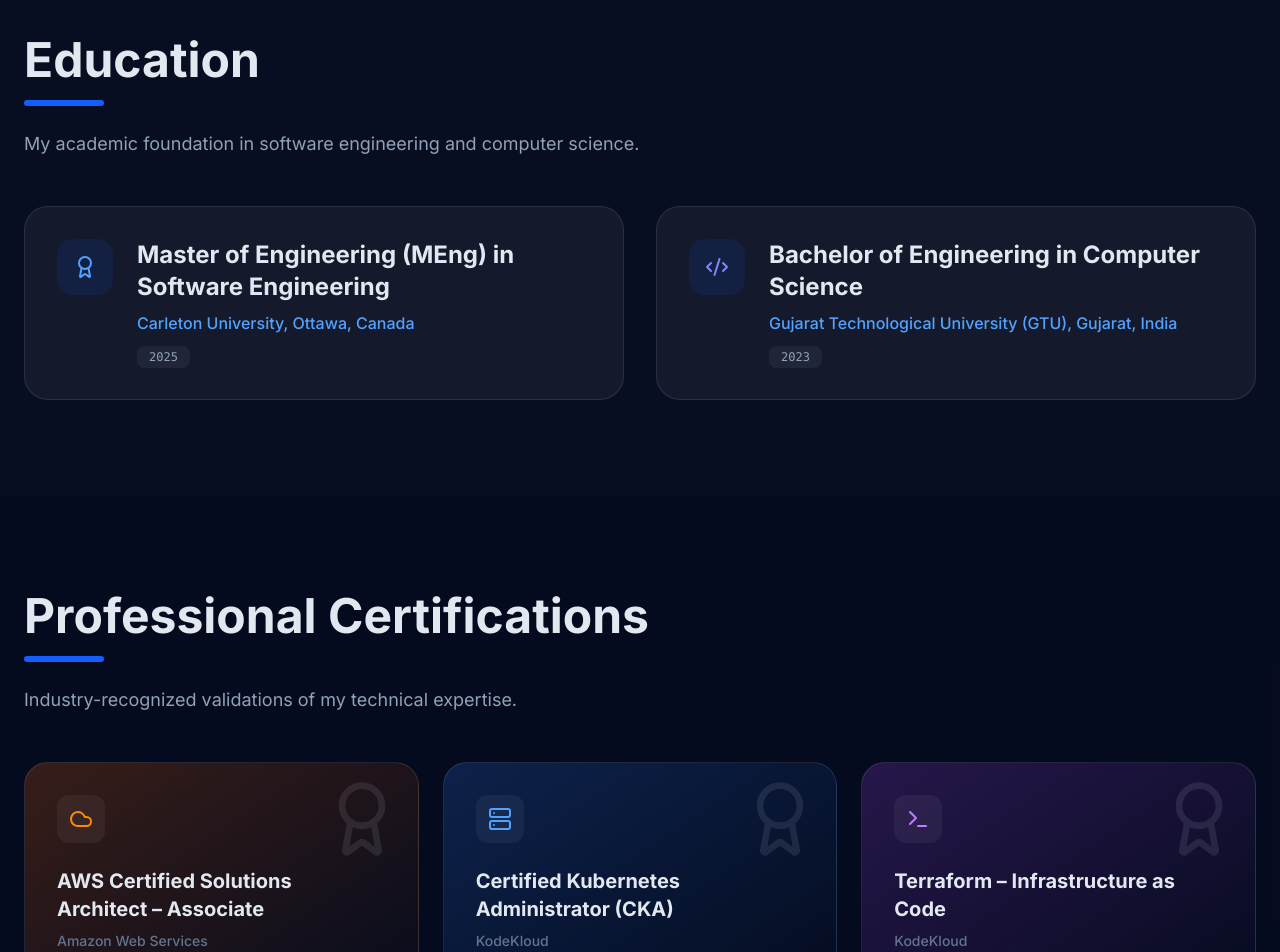
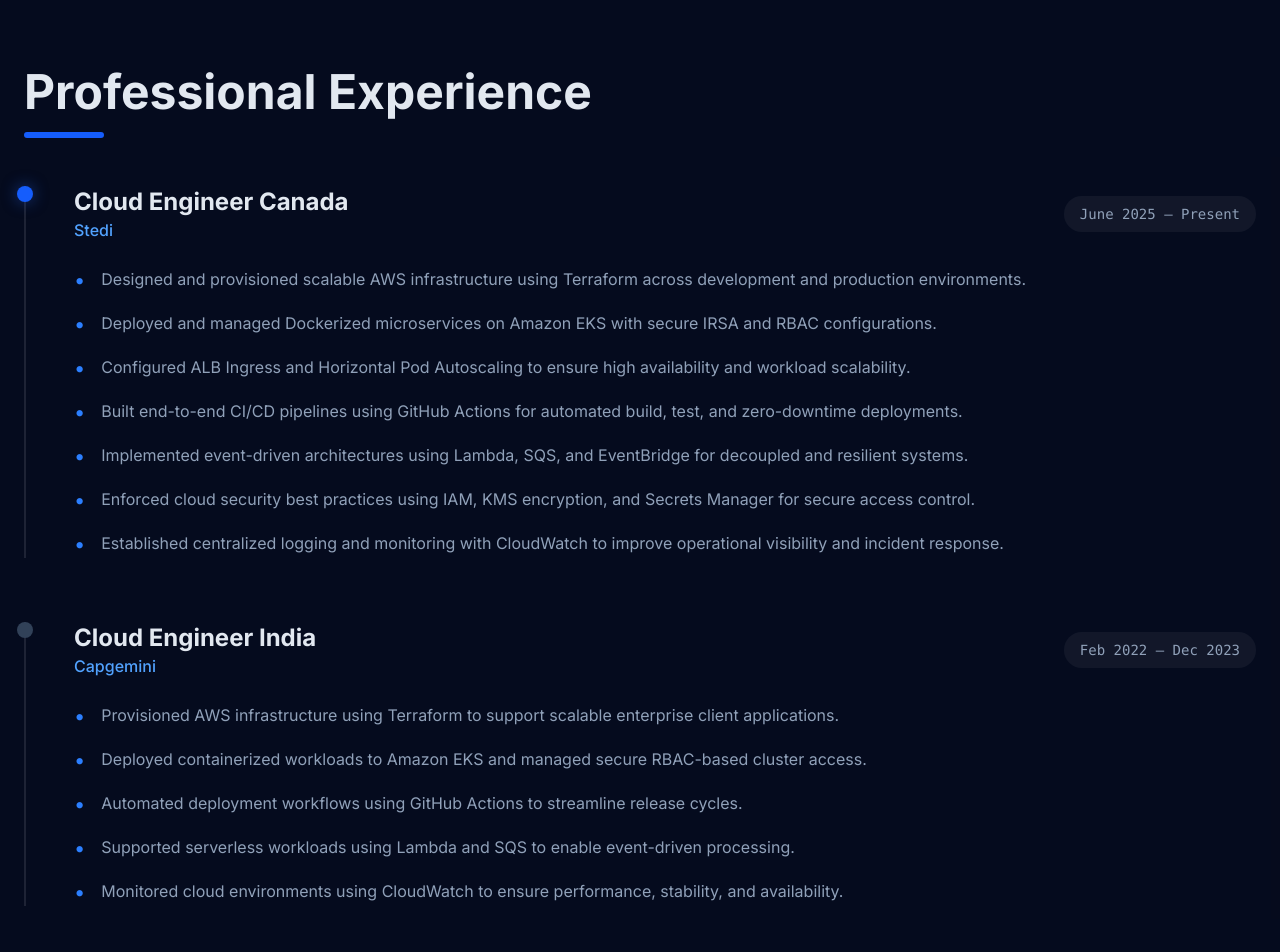
Before and after one commit to Rishi-Cs-ms/rishimajmudar.me, a React (Vite) app: page / in a window 1280 px wide. Shown: the part 860-1812 px from the top of the page. Built offline with nearby package versions, Linux system fonts and the light colour scheme.

Commit message:
changes in ui and resume

```diff
--- a/src/App.jsx
+++ b/src/App.jsx
@@ -30,11 +30,11 @@
 
   const navLinks = [
     { name: 'Home', href: '#home' },
+    { name: 'Experience', href: '#experience' },
     { name: 'Education', href: '#education' },
     { name: 'Certifications', href: '#certifications' },
+    { name: 'Skills', href: '#skills' },
     { name: 'Projects', href: '#projects' },
-    { name: 'Experience', href: '#experience' },
-    { name: 'Skills', href: '#skills' },
     { name: 'Contact', href: '#contact' },
   ];
 
@@ -146,7 +146,7 @@
           </span>
         </h1>
         <p className="text-xl text-slate-400 font-light leading-relaxed max-w-xl mb-10">
-          AWS Certified Cloud Engineer building secure, scalable, and production-ready cloud architectures on AWS. Specialized in Infrastructure as Code (Terraform), Amazon EKS, and serverless systems.
+          AWS Certified Cloud Engineer with nearly 3 years of experience designing and deploying scalable, highly available infrastructure on AWS. Experienced in Terraform-based infrastructure as code, Amazon EKS deployments, and CI/CD automation.
         </p>
         <div className="flex flex-col sm:flex-row items-center gap-4 justify-center md:justify-start">
           <a href="#projects" className="px-8 py-4 bg-white text-slate-950 rounded-2xl font-bold hover:scale-105 transition-all flex items-center gap-2 group">
@@ -299,19 +299,24 @@
 const Skills = () => {
   const categories = [
     {
-      title: 'Cloud (AWS)',
+      title: 'Cloud & Security',
       icon: <Cloud />,
-      skills: ['EC2', 'VPC', 'IAM', 'S3', 'RDS', 'Lambda', 'API Gateway', 'CloudFront', 'Route53', 'WAF', 'CloudWatch', 'Auto Scaling', 'EKS']
+      skills: ['EC2', 'VPC', 'IAM', 'S3', 'RDS', 'Lambda', 'API Gateway', 'CloudFront', 'Route53', 'WAF', 'EKS', 'Auto Scaling', 'CloudWatch', 'KMS', 'Secrets Manager', 'SQS', 'SNS', 'EventBridge', 'ECR']
     },
     {
       title: 'Infrastructure & Containers',
       icon: <Server />,
-      skills: ['Terraform (IaC)', 'Docker', 'Kubernetes', 'Amazon EKS', 'HPA', 'RBAC']
+      skills: ['Terraform (Modules/Backend)', 'Docker', 'Kubernetes', 'Amazon EKS', 'Helm (basic)', 'HPA', 'RBAC', 'ALB Ingress']
     },
     {
-      title: 'CI/CD & Automation',
+      title: 'CI/CD & Monitoring',
       icon: <Terminal />,
-      skills: ['GitHub Actions', 'Pipeline Automation', 'Infrastructure Deployment']
+      skills: ['GitHub Actions', 'Pipeline Automation', 'Bash', 'CloudWatch', 'IAM Least Privilege', 'KMS Encryption', 'Cognito']
+    },
+    {
+      title: 'Development',
+      icon: <Code2 />,
+      skills: ['Python (Boto3)', 'Node.js (Express)', 'REST APIs', 'JavaScript', 'Git', 'Agile/Scrum', 'JIRA']
     },
   ];
 
@@ -322,7 +327,7 @@
         <SectionHeading subtitle="Certified expertise in cloud architecture and modern DevOps practices.">
           Technical Skills
         </SectionHeading>
-        <div className="grid grid-cols-1 md:grid-cols-3 gap-8">
+        <div className="grid grid-cols-1 md:grid-cols-2 lg:grid-cols-4 gap-6">
           {categories.map((cat, i) => (
             <motion.div
               key={cat.title}
@@ -439,44 +444,70 @@
   );
 };
 
-const Experience = () => (
+const Experience = () => {
+  const experiences = [
+    {
+      title: "Cloud Engineer Canada",
+      company: "Stedi",
+      period: "June 2025 – Present",
+      points: [
+        "Designed and provisioned scalable AWS infrastructure using Terraform across development and production environments.",
+        "Deployed and managed Dockerized microservices on Amazon EKS with secure IRSA and RBAC configurations.",
+        "Configured ALB Ingress and Horizontal Pod Autoscaling to ensure high availability and workload scalability.",
+        "Built end-to-end CI/CD pipelines using GitHub Actions for automated build, test, and zero-downtime deployments.",
+        "Implemented event-driven architectures using Lambda, SQS, and EventBridge for decoupled and resilient systems.",
+        "Enforced cloud security best practices using IAM, KMS encryption, and Secrets Manager for secure access control.",
+        "Established centralized logging and monitoring with CloudWatch to improve operational visibility and incident response."
+      ],
+      current: true
+    },
+    {
+      title: "Cloud Engineer India",
+      company: "Capgemini",
+      period: "Feb 2022 – Dec 2023",
+      points: [
+        "Provisioned AWS infrastructure using Terraform to support scalable enterprise client applications.",
+        "Deployed containerized workloads to Amazon EKS and managed secure RBAC-based cluster access.",
+        "Automated deployment workflows using GitHub Actions to streamline release cycles.",
+        "Supported serverless workloads using Lambda and SQS to enable event-driven processing.",
+        "Monitored cloud environments using CloudWatch to ensure performance, stability, and availability."
+      ],
+      current: false
+    }
+  ];
+
+  return (
     <section id="experience" className="py-32 bg-slate-900/30">
       <div className="max-w-7xl mx-auto px-6">
-      <SectionHeading>Professional Journey</SectionHeading>
-      <div className="space-y-12">
-        <div className="relative pl-12 border-l-2 border-white/10">
-          <div className="absolute top-0 -left-[9px] w-4 h-4 rounded-full bg-blue-600 shadow-[0_0_15px_rgba(37,99,235,0.5)]" />
-          <div className="flex flex-col md:flex-row md:items-center justify-between gap-4 mb-4">
+        <SectionHeading>Professional Experience</SectionHeading>
+        <div className="space-y-16">
+          {experiences.map((exp, index) => (
+            <div key={index} className="relative pl-12 border-l-2 border-white/10">
+              <div className={`absolute top-0 -left-[9px] w-4 h-4 rounded-full ${exp.current ? 'bg-blue-600 shadow-[0_0_15px_rgba(37,99,235,0.5)]' : 'bg-slate-700'}`} />
+              <div className="flex flex-col md:flex-row md:items-center justify-between gap-4 mb-6">
                 <div>
-              <h3 className="text-2xl font-bold">Lecturer</h3>
-              <p className="text-blue-400 font-medium">KPGU, Vadodara, India</p>
+                  <h3 className="text-2xl font-bold">{exp.title}</h3>
+                  <p className="text-blue-400 font-medium">{exp.company}</p>
                 </div>
-            <span className="px-4 py-2 rounded-full bg-white/5 text-sm font-mono text-slate-400">5 Months</span>
+                <span className="px-4 py-2 rounded-full bg-white/5 text-sm font-mono text-slate-400 self-start md:self-center">
+                  {exp.period}
+                </span>
               </div>
-          <p className="text-slate-400 max-w-3xl leading-relaxed">
-            Delivered lectures on Computer Science fundamentals, AWS cloud concepts, and networking principles.
-            Conducted hands-on sessions on EC2, S3, IAM, and VPC fundamentals. Mentored students on project development and deployment practices.
-          </p>
+              <ul className="space-y-4">
+                {exp.points.map((point, i) => (
+                  <li key={i} className="flex gap-4 text-slate-400 leading-relaxed">
+                    <span className="text-blue-500 shrink-0 text-xl">•</span>
+                    <span>{point}</span>
+                  </li>
+                ))}
+              </ul>
             </div>
-
-        <div className="relative pl-12 border-l-2 border-white/10">
-          <div className="absolute top-0 -left-[9px] w-4 h-4 rounded-full bg-slate-700" />
-          <div className="flex flex-col md:flex-row md:items-center justify-between gap-4 mb-4">
-            <div>
-              <h3 className="text-2xl font-bold">Web Developer Intern</h3>
-              <p className="text-blue-400 font-medium">Royalsoft Solutions, Vadodara, India</p>
-            </div>
-            <span className="px-4 py-2 rounded-full bg-white/5 text-sm font-mono text-slate-400">4 Months</span>
-          </div>
-          <p className="text-slate-400 max-w-3xl leading-relaxed">
-            Developed responsive web interfaces using HTML, CSS, and JavaScript. Built backend APIs using Node.js and Express.
-            Assisted in REST API development and debugging. Participated in testing and deployment activities.
-          </p>
-        </div>
+          ))}
         </div>
       </div>
     </section>
   );
+};
 
 const Contact = () => {
   return (
@@ -543,11 +574,11 @@
     <div className="min-h-screen bg-slate-950 font-sans selection:bg-blue-500/30 text-slate-200">
       <Nav />
       <Hero />
+      <Experience />
       <Education />
       <Certifications />
+      <Skills />
       <Projects />
-      <Experience />
-      <Skills />
       <Contact />
 
       {/* Footer */}
@@ -579,5 +610,4 @@
     </div>
   );
 };
-
 export default App;
```
Also changed, not shown: 1 other file (tests, documents, lock files or other folders). Lines whose indentation alone changed are shown as unchanged.
